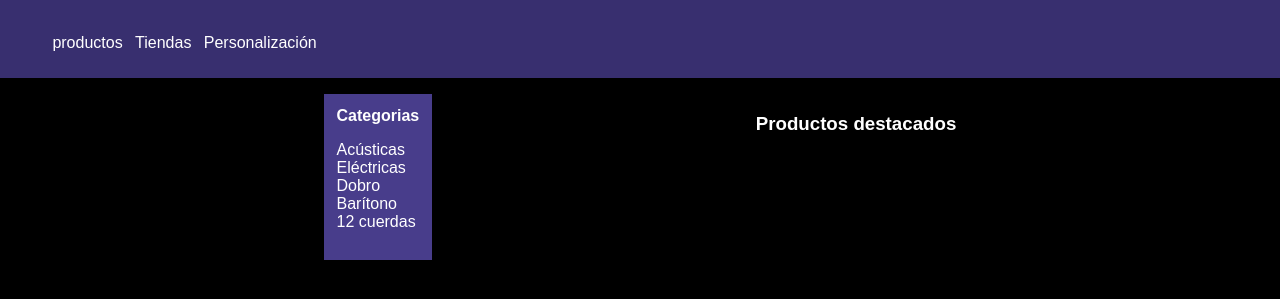
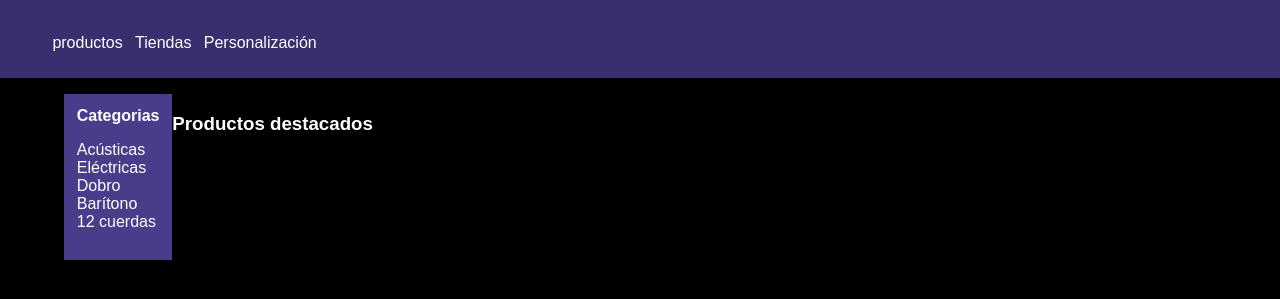
Before and after one commit to ImPan014/GuitarrasPlus, a plain HTML site: page index.html in a window 1280 px wide. Shown: the part 87-386 px from the top of the page. Drawn offline with Linux system fonts and the light colour scheme.

Commit message:
version 0.02

```diff
--- a/index.html
+++ b/index.html
@@ -37,7 +37,7 @@
             </ul>
         </div>
     </header>
-    <section class="contenido">
+    <section class="contenedor">
         <div class="categorias">
             <span>Categorias</span>
             <ul class="lista-categorias">
@@ -58,9 +58,8 @@
                 </li>
             </ul>
         </div>
-        <div class="contenido-productos">
+        <div class="contenido">
             <div class="slider">
-
             </div>
             <div class="destacados">
                 <h3>Productos destacados</h3>
--- a/style.css
+++ b/style.css
@@ -28,7 +28,7 @@ header {
     padding-right: 2%;
 }
 
-.buscador form{
+.buscador form {
     display: flex;
     align-items: center;
     position: relative;
@@ -70,13 +70,21 @@ header {
     list-style: none;
     padding-left: 0;
 }
-.categorias{
+
+.lista-categorias a{
+    padding-bottom: 10%;
+    padding-top: 10%;
+}
+
+.categorias {
     background-color: #483d8b;
     padding: 1% 1% 1% 1%;
 }
-.categorias span{
+
+.categorias span {
     font-weight: bold;
 }
+
 a {
     text-decoration: none;
     color: white;
@@ -85,7 +93,11 @@ a {
 a:hover {
     color: aquamarine;
 }
-.contenido{
+
+.contenedor {
     display: flex;
-    justify-content: space-evenly;
 }
+
+.categorias {
+    margin-left: 5%;
+}
```
